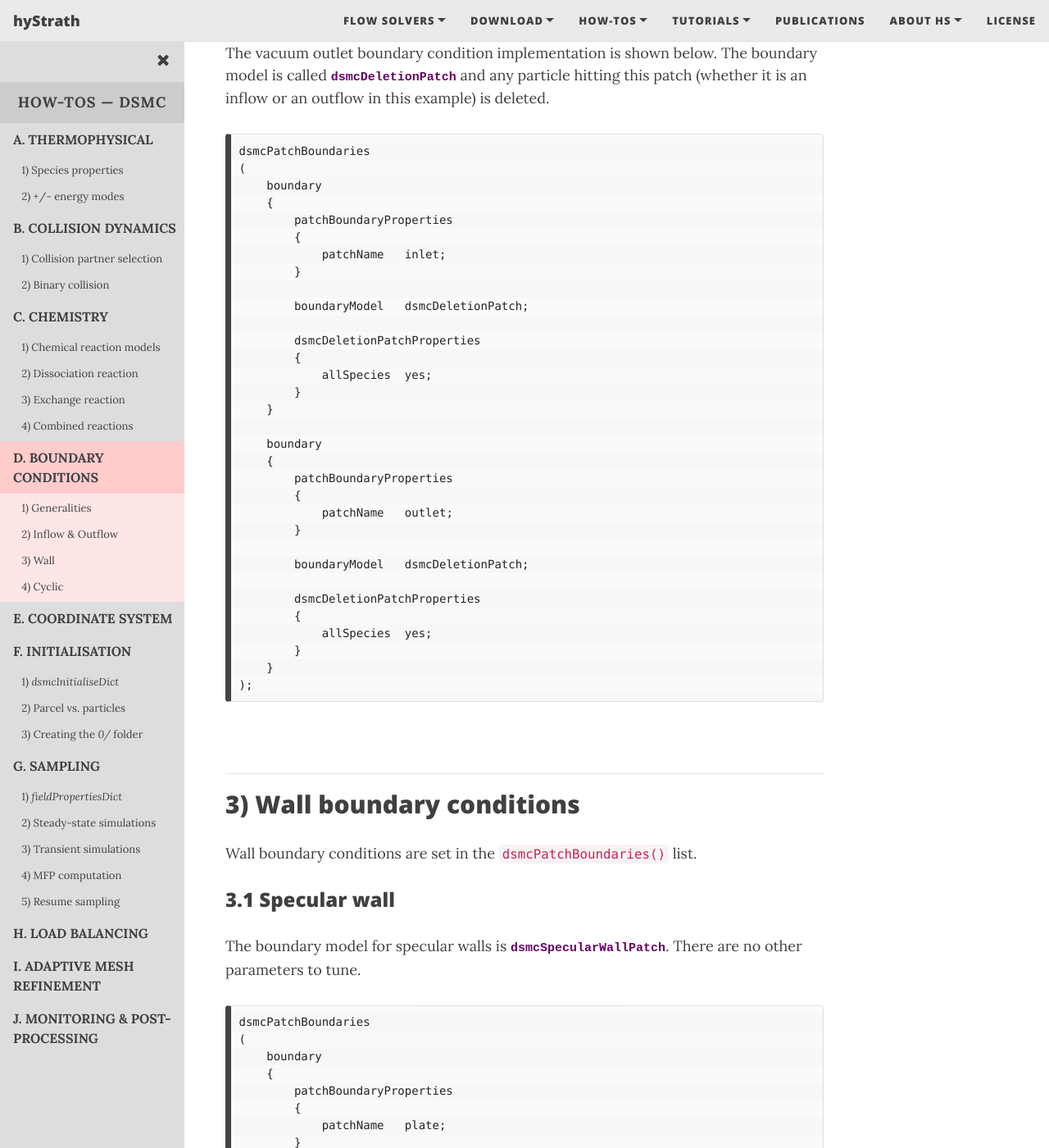
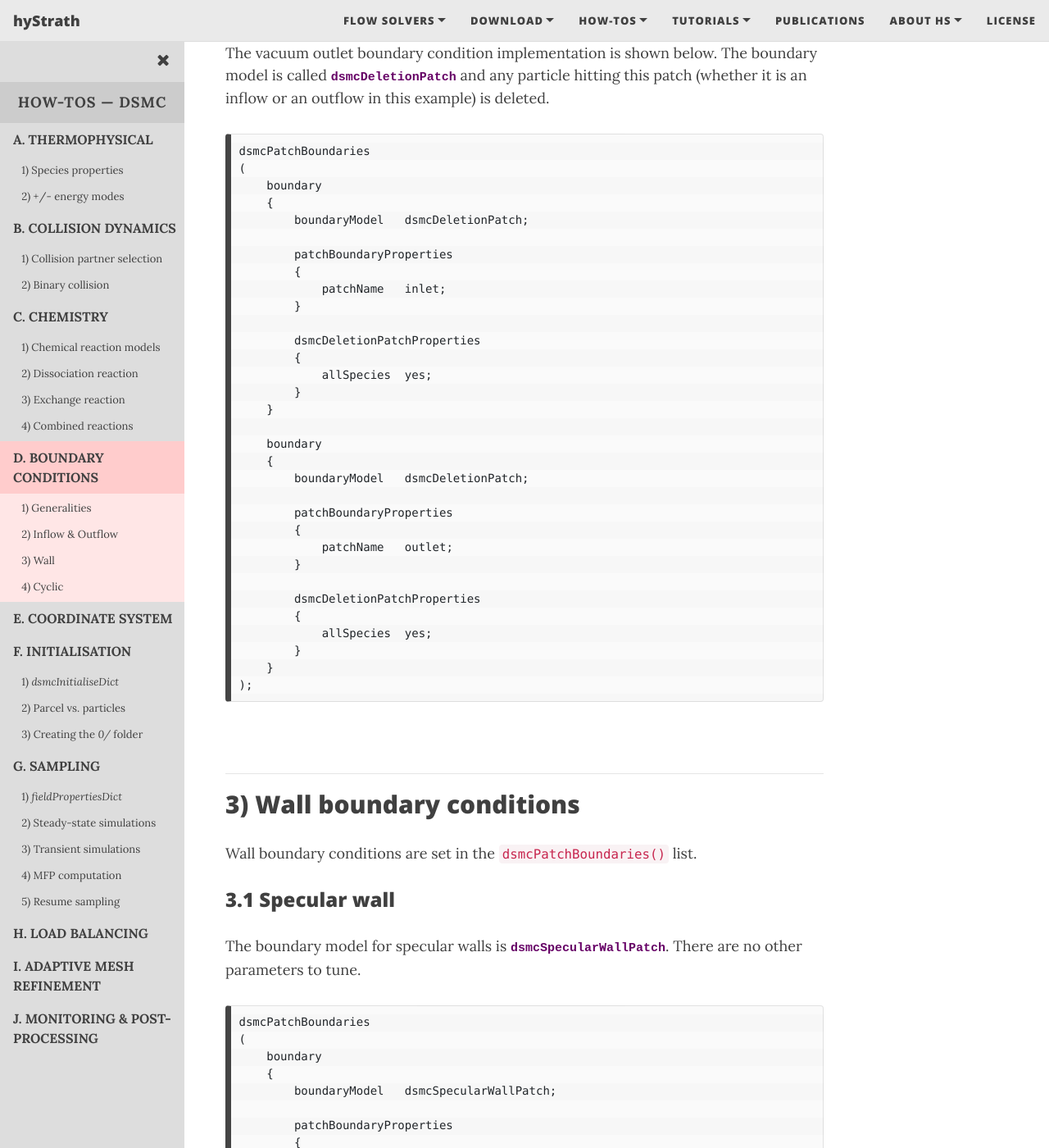
Before and after one commit to hystrath/hystrath.github.io, a Jekyll site: the page built from how-tos-dsmc-fleming/how-tos-dsmc-fleming-boundary-conditions.md, in a window 1280 px wide and 1400 px high, scrolled down 1987 px. Shown: the whole window at 82% size. Built offline with Jekyll 4.4.1, drawn with Linux system fonts in a browser that asks for light colours; nearby versions of some CDN libraries; some of the changed text lies outside the part shown.

Commit message:
Editing pages

````diff
--- a/how-tos-dsmc-fleming/how-tos-dsmc-fleming-boundary-conditions.md
+++ b/how-tos-dsmc-fleming/how-tos-dsmc-fleming-boundary-conditions.md
@@ -112,12 +112,12 @@ dsmcGeneralBoundaries
 (
     boundary
     {
+        boundaryModel   dsmcFreeStreamInflowPatch;
+
         generalBoundaryProperties
         {
             patchName   inlet;
         }
-
-        boundaryModel   dsmcFreeStreamInflowPatch;
 
         dsmcFreeStreamInflowPatchProperties
         {
@@ -149,12 +149,12 @@ dsmcPatchBoundaries
 (
     boundary
     {
+        boundaryModel   dsmcDeletionPatch;
+
         patchBoundaryProperties
         {
             patchName   inlet;
         }
-
-        boundaryModel   dsmcDeletionPatch;
 
         dsmcDeletionPatchProperties
         {
@@ -164,12 +164,12 @@ dsmcPatchBoundaries
 
     boundary
     {
+        boundaryModel   dsmcDeletionPatch;
+
         patchBoundaryProperties
         {
             patchName   outlet;
         }
-
-        boundaryModel   dsmcDeletionPatch;
 
         dsmcDeletionPatchProperties
         {
@@ -195,12 +195,12 @@ dsmcPatchBoundaries
 (
     boundary
     {
+        boundaryModel   dsmcSpecularWallPatch;
+
         patchBoundaryProperties
         {
             patchName   plate;
         }
-
-        boundaryModel   dsmcSpecularWallPatch;
     }
 );
 ```
@@ -216,12 +216,12 @@ dsmcPatchBoundaries
 (
     boundary
     {
+        boundaryModel   dsmcDiffuseWallPatch;
+
         patchBoundaryProperties
         {
             patchName   cylinder;
         }
-
-        boundaryModel   dsmcDiffuseWallPatch;
 
         dsmcDiffuseWallPatchProperties
         {
@@ -243,12 +243,12 @@ dsmcPatchBoundaries
 (
     boundary
     {
+        boundaryModel   dsmcDiffuseSpecularWallPatch;
+
         patchBoundaryProperties
         {
             patchName   cone;
         }
-
-        boundaryModel   dsmcDiffuseSpecularWallPatch;
 
         dsmcDiffuseWallPatchProperties
         {
````
